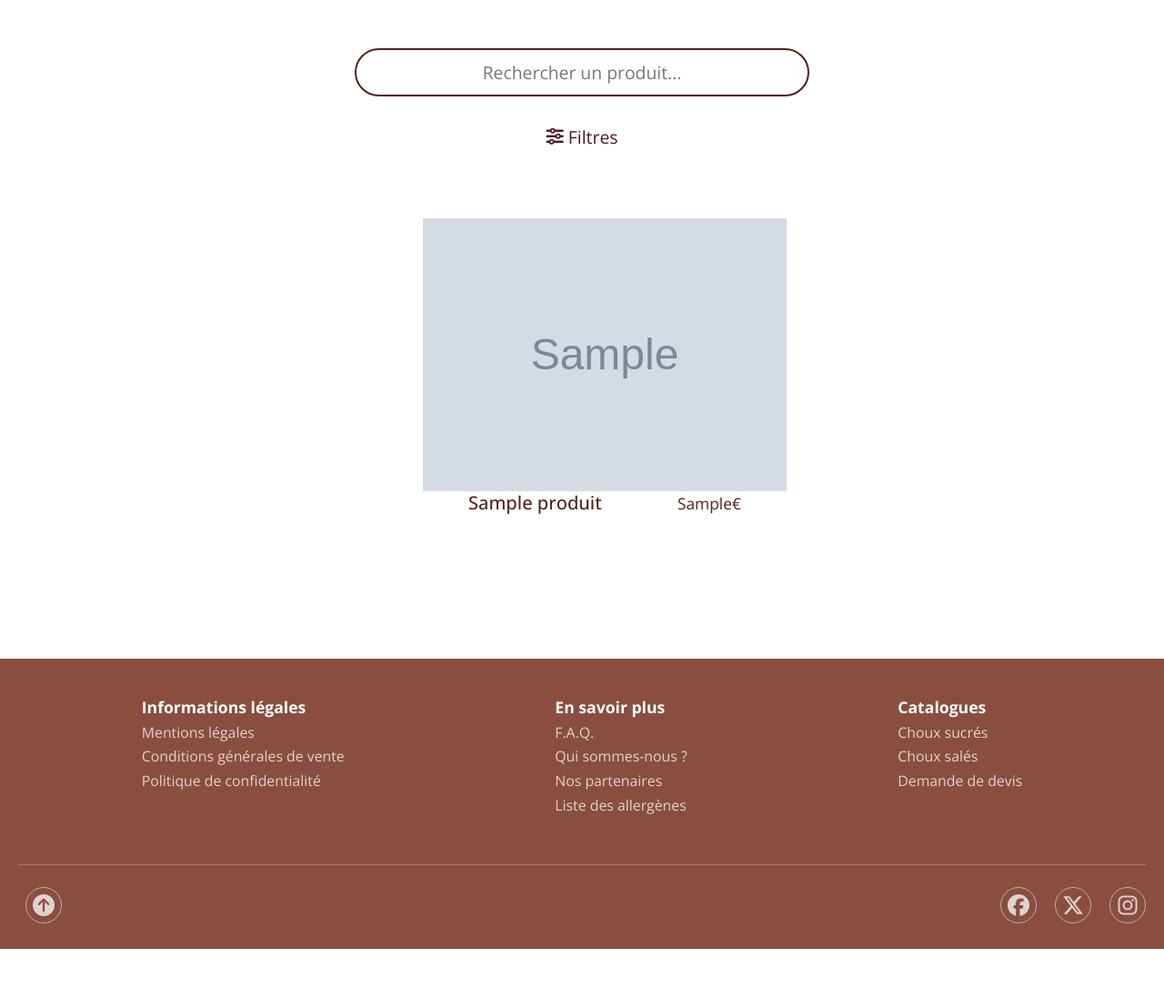
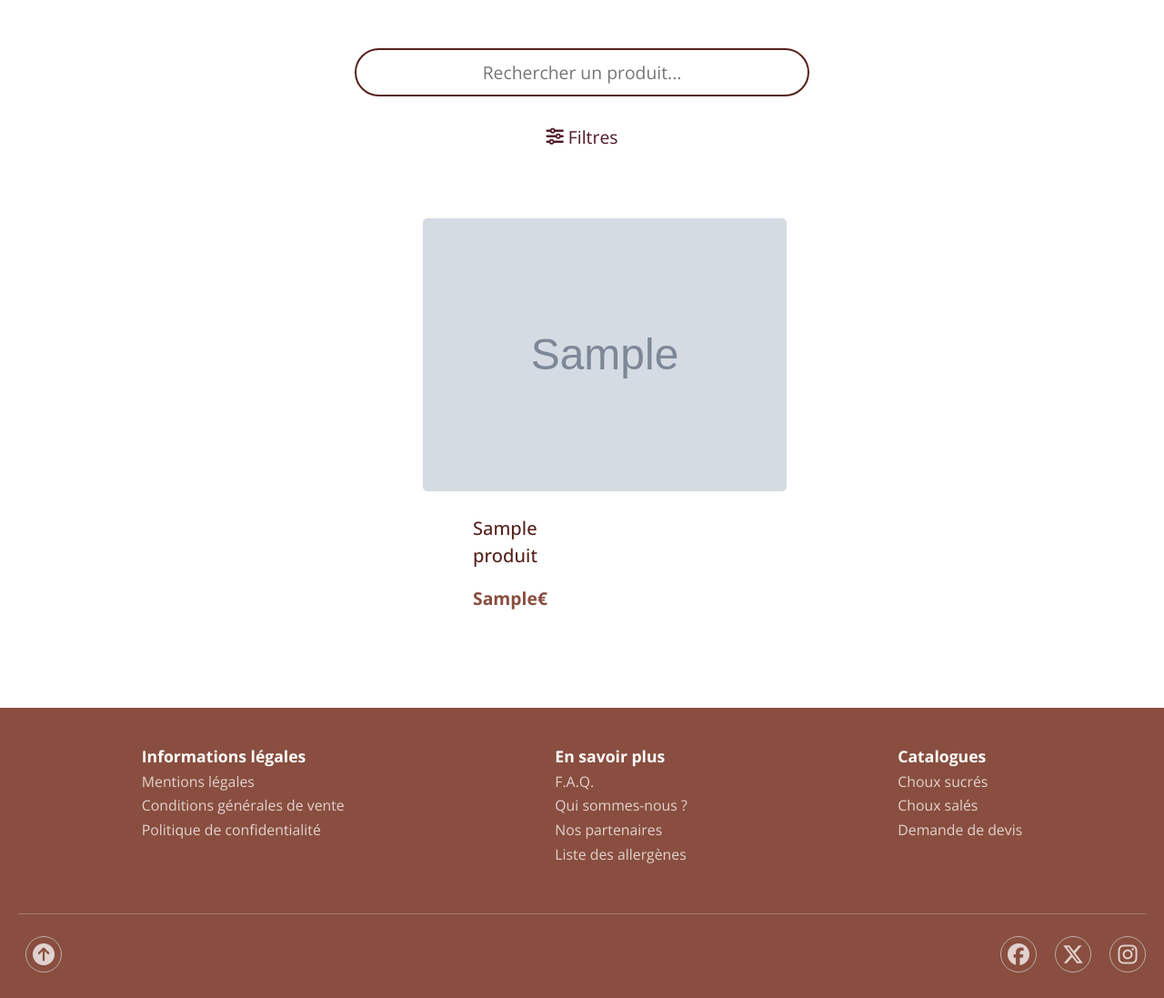
Before and after one commit to GiacoLnd/ClickAndChoux, a Symfony app: template templates/produit/salty.html.twig in a window 1280 px wide. Shown: the part 683-1780 px from the top of the page at 91% size. Before the commit the page ends 1726 px from the top, so only its background shows below. Run offline with Twig, Linux system fonts and the light colour scheme; the template is opened without the code that fills it: most values are stand-ins (such as "Sample title", 1, 10 or a date in 2020); grey boxes marked "Sample" are stand-in pictures; form fields are guessed from the names that the template uses; some libraries are stand-ins or nearby versions.

Commit message:
Reworked product title and price display on catalog

```diff
--- a/public/css/style.css
+++ b/public/css/style.css
@@ -503,8 +503,6 @@ body{
 }
 
 .catalog-container{
-    transition: margin-left 0.3s ease-in-out;
-
     .choux-grid-container {
         display: flex;
         justify-content: center;
@@ -539,11 +537,11 @@ body{
                     overflow: hidden;
                     width: 100%;
                     display: flex;
+                    border-radius: 5px;
 
                     .catalog-image{
                         width: 100%;
                         height: 300px;
-                        border-radius: 5px;
                         object-fit: cover;
                         transform: scale(1.09);
                         transition: transform 0.3s ease-in-out;
@@ -560,25 +558,34 @@ body{
                     gap: 5px;
                     width: 300px;
                     justify-content: space-between;
+                    padding-top: 25px;
 
                     h2{
                         font-family: var(--font-family-primary);
                         color: var(--font-color);
                         font-size: 0.8em;
                         text-align: start;
-                        width: 80%;
+                        width: 95%;
                         height: 70px;
+                        line-height: 1.5;
                     }
 
-                    .price{
+                    .details{
                         text-align: end;
                         display: flex;
                         flex-direction: column;
-                        align-items: flex-end;
+                        align-items: flex-start;
+                        padding-left: 5px;
 
                         p{
                             font-size: 0.9em;
                             margin-bottom: 0;
+                        }
+
+                        .price{
+                            font-size: 1em;
+                            color: var(--footer-right-bg);
+                            font-weight: bold;
                         }
                     }
                 }
@@ -593,10 +600,6 @@ body{
                 }
                 .favori-btn.favori-active {
                     color: red; /* Rouge si favori */
-                }
-                &:hover figure img {
-                    -webkit-transform: scale(1);
-                    transform: scale(1);
                 }
             }
         }
--- a/templates/produit/salty.html.twig
+++ b/templates/produit/salty.html.twig
@@ -66,15 +66,15 @@
                                 <img src="/img/{{ produit.image }}" alt="{{ produit.nomProduit }}" class="catalog-image">
                             </a>
                             <div class="title-price">
-                                <a href="{{ path('produit_detail', {'slug': produit.slug}) }}">
-                                    <h2>{{ produit.nomProduit }}</h2>
-                                </a>
-                                <div class="price">
-                                    <p>{{ produit.getTTC }}€</p>
-                                    {% if app.user %}
-                                    <button class="favori-btn" data-id="{{ produit.id }}"><i class="fa-solid fa-heart"></i></button>
-                                    {% endif %}
+                                <div class="details">
+                                    <a href="{{ path('produit_detail', {'slug': produit.slug}) }}">
+                                        <h2>{{ produit.nomProduit }}</h2>
+                                    </a>
+                                    <p class="price">{{ produit.getTTC }}€</p>
                                 </div>
+                                {% if app.user %}
+                                <button class="favori-btn" data-id="{{ produit.id }}"><i class="fa-solid fa-heart"></i></button>
+                                {% endif %}
                             </div>
                         </li>
                         {% endfor %}
```
